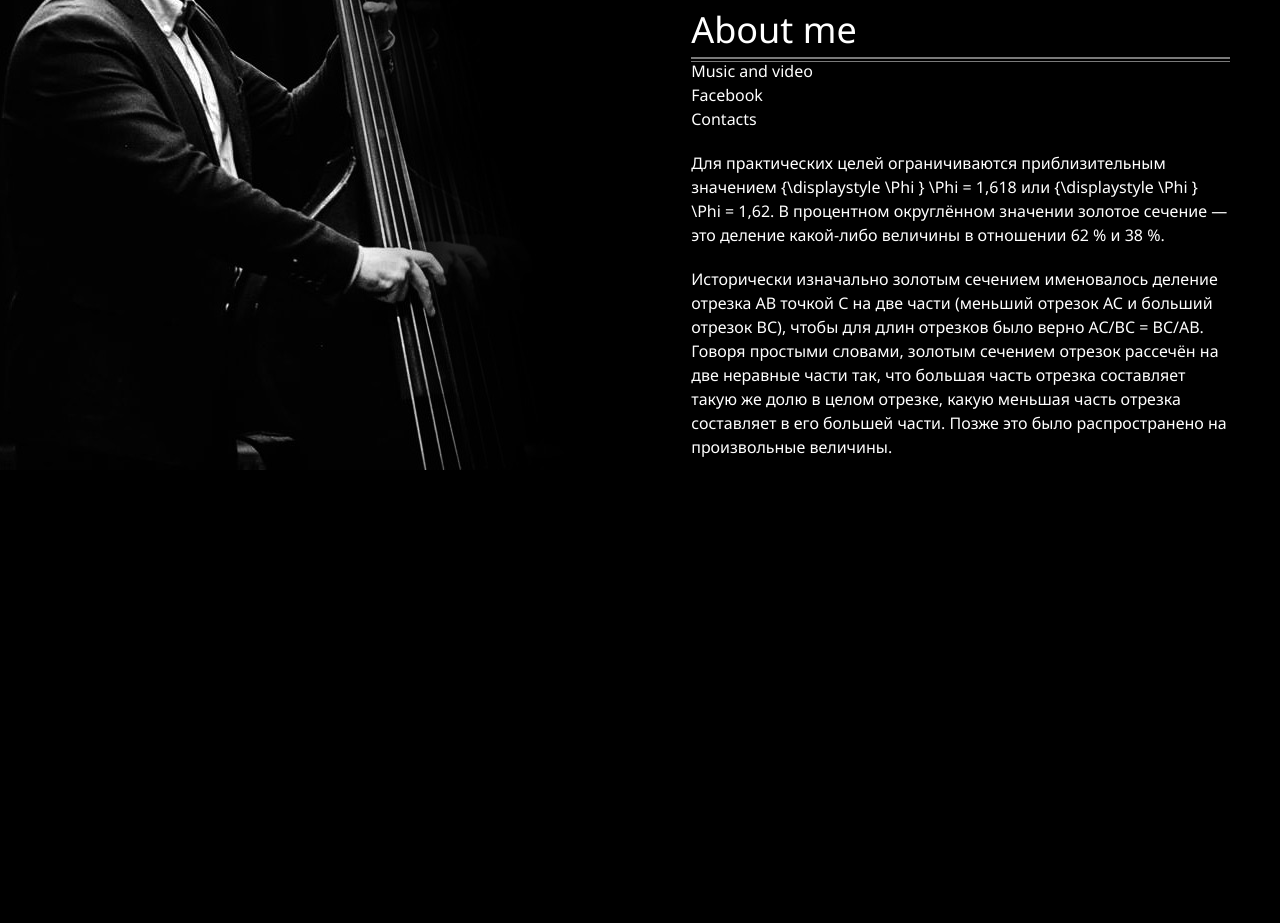
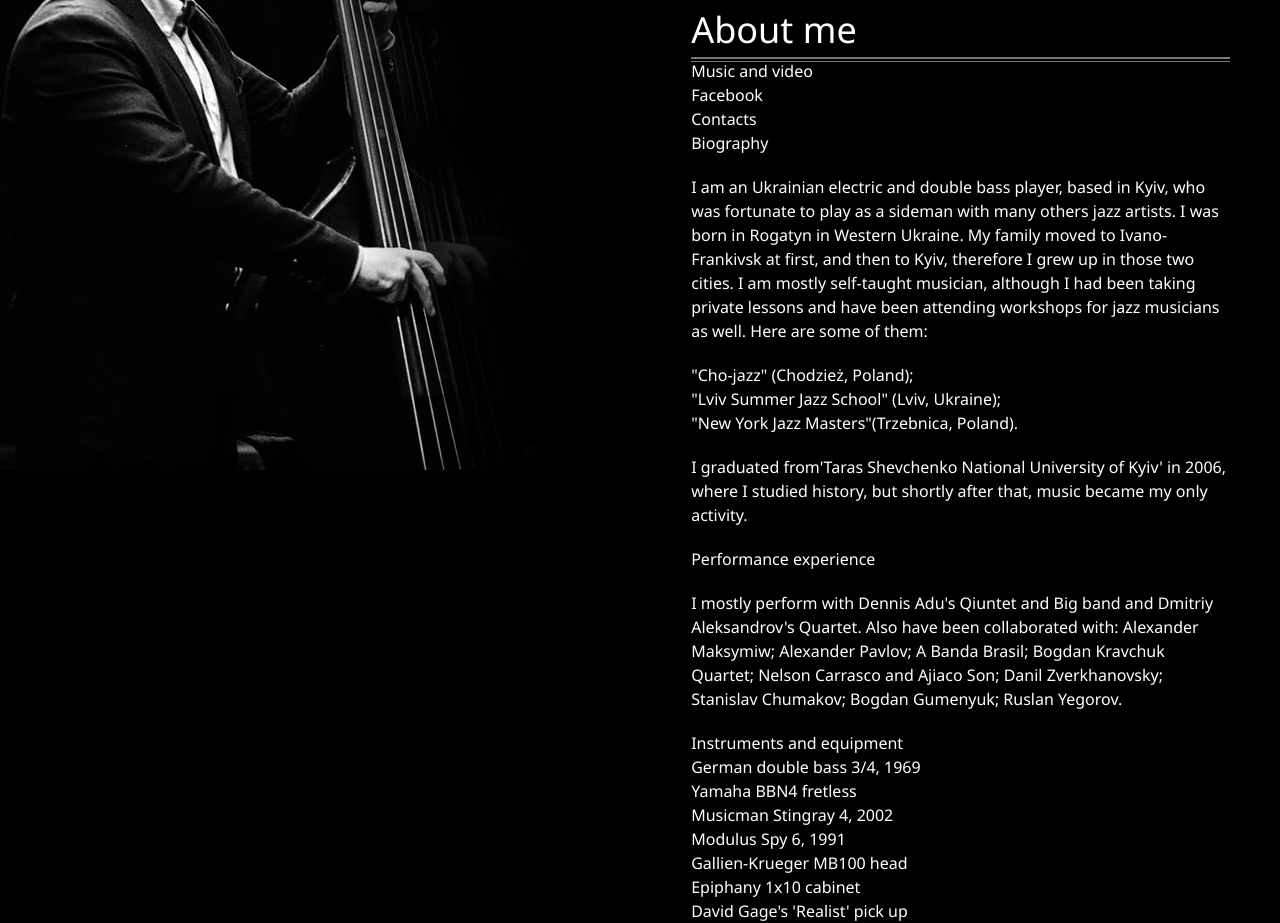
Before and after one commit to tyv/iemets.github.io, a plain HTML site: page about.html in a window 1280 px wide. Shown: the part 330-1253 px from the top of the page. Before the commit the page ends 800 px from the top, so only its background shows below. Drawn offline with Linux system fonts and the light colour scheme.

Commit message:
Add files via upload

```diff
--- a/about.html
+++ b/about.html
@@ -1,7 +1,7 @@
 <!DOCTYPE html>
 <html lang="en">
     <head>
-        <title>Oleksandr Iemets, the bass player official page.</title>
+        <title>Oleksandr Iemets, the bass player's official page.</title>
         <meta charset="utf-8">
         <link href="css/main.css" rel="stylesheet">
     </head>
@@ -15,7 +15,6 @@
             </h1>
         </header>
         <main class="main main_inner">
-
             <h2 class="page-title">About me</h2>
             <menu class="menu menu_inner">
                     <ul class="menu__list">
@@ -26,17 +25,44 @@
                         <li>
                             <a href="contacts.html" class="menu__link">Contacts</a>
                         </li>
+                    </ul>
             </menu>
-
             <article class="static-text">
+                <h1 class="article-heading biography">Biography</h1>
                     <p>
-                    Для практических целей ограничиваются приблизительным значением {\displaystyle \Phi } \Phi  = 1,618 или {\displaystyle \Phi } \Phi  = 1,62. В процентном округлённом значении золотое сечение — это деление какой-либо величины в отношении 62 % и 38 %.
+                        I am an Ukrainian electric and double bass player, based in Kyiv, who was fortunate
+                        to play as a sideman with many others jazz artists. I was born in Rogatyn in Western Ukraine.
+                        My family moved to Ivano-Frankivsk at first, and then to Kyiv, therefore I grew up in those
+                        two cities. I am mostly self-taught musician, although I had been taking private lessons and
+                        have been attending workshops for jazz musicians as well. Here are some of them:
+                        <ul class="workshoplist">
+                            <li class="worshoplist_item">"Cho-jazz" (Chodzież, Poland);</li>
+                            <li class="worshoplist_item">"Lviv Summer Jazz School" (Lviv, Ukraine);</li>
+                            <li class="worshoplist_item">"New York Jazz Masters"(Trzebnica, Poland).</li>
+                        </ul>
                     </p>
                     <p>
-                    Исторически изначально золотым сечением именовалось деление отрезка АВ точкой С на две части (меньший отрезок АС и больший отрезок ВС), чтобы для длин отрезков было верно AC/BC = BC/AВ. Говоря простыми словами, золотым сечением отрезок рассечён на две неравные части так, что большая часть отрезка составляет такую же долю в целом отрезке, какую меньшая часть отрезка составляет в его большей части. Позже это было распространено на произвольные величины.
+                        I graduated from'Taras Shevchenko National University of Kyiv' in 2006,
+                        where I studied history, but shortly after that, music became my only activity.
                     </p>
+                <h2 class="article-heading experience">Performance experience</h2>
+                    <p>
+                        I mostly perform with Dennis Adu's Qiuntet and Big band and Dmitriy Aleksandrov's
+                        Quartet. Also have been collaborated with: Alexander Maksymiw; Alexander Pavlov; A Banda Brasil;
+                        Bogdan Kravchuk Quartet; Nelson Carrasco and Ajiaco Son; Danil Zverkhanovsky; Stanislav Chumakov;
+                        Bogdan Gumenyuk; Ruslan Yegorov.
+                    </p>
+                <h3 class="article-heading equipment-heading">Instruments and equipment</h3>
+                    <ol class="equipmentlist">
+                        <li class="eqiupmentlist_item">German double bass 3/4, 1969</li>
+                        <li class="eqiupmentlist_item">Yamaha BBN4 fretless</li>
+                        <li class="eqiupmentlist_item">Musicman Stingray 4, 2002</li>
+                        <li class="eqiupmentlist_item">Modulus Spy 6, 1991</li>
+                        <li class="eqiupmentlist_item">Gallien-Krueger MB100 head</li>
+                        <li class="eqiupmentlist_item">Epiphany 1x10 cabinet</li>
+                        <li class="eqiupmentlist_item">David Gage's 'Realist' pick up</li>
+                    </ol>
             </article>
-
         </main>
     </body>
 </html>
--- /dev/null
+++ b/main.css
@@ -0,0 +1,140 @@
+@import url("https://fonts.googleapis.com/css?family=Noto+Sans:400,400i,700&amp;subset=cyrillic");
+@import url('./reset.css');
+@import url('./icons.css');
+
+
+/* Main styles START */
+    html, body {
+        height: 100%;
+        box-sizing: border-box;
+    }
+
+    body {
+        font: 16px/1.5 "Noto Sans", Helvetica, Arial, sans;
+        color: #fff;
+        background: #000 url("../i/oleksandr-iemets.jpg") no-repeat;
+        background-size: contain;
+        background-attachment: fixed;
+    }
+
+    .main_index {
+        margin-top: 100px
+    }
+
+    .main_inner {
+        margin-top: 75px
+    }
+
+    /* Page title styles START */
+        .page-title {
+            font-size: 36px;
+            line-height: 1.5;
+
+            position: relative;
+
+            border-bottom: 2px solid rgba(255,255,255,0.48);
+        }
+
+        .page-title::after {
+            position: absolute;
+            left: 0;
+            bottom: -5px;
+
+            width: 100%;
+            height: 1px;
+
+            background: rgba(255,255,255,0.48);
+
+            content: "";
+        }
+    /* Page title styles END */
+
+    /* Static text styles START */
+        .static-text p {
+            margin: 20px 0;
+        }
+        .article-heading{
+            font-size: 22px;
+            text-decoration: underline;
+        }
+        .workshoplist{
+            list-style: none;;
+
+        }
+        .worshoplist_item:before {
+            content:  "\2014";
+        }
+        .equipmentlist li{
+            list-style-type: none;
+            counter-increment: step-counter;
+        }
+        .eqiupmentlist_item::before{
+            content: counter(step-counter);
+            position: absolute;
+            transform: translateX(-300%);
+        }
+    /* Static text styles END */
+
+    /* Layout styles START */
+        .layout {
+            padding: 20vh 50px 50px 54%;
+        }
+    /* Layout styles END */
+
+    /* Header styles START */
+        .logo {
+            font-size: 72px;
+            font-weight: bold;
+            line-height: 1;
+
+
+            position: relative;
+            display: inline-block;
+
+            padding-top: 0.36em;
+            margin-left: -0.11em;
+        }
+
+        .logo__firstname {
+            position: absolute;
+            top: -0.34em;
+            right: 0;
+        }
+    /* Header styles END */
+
+    /* Menu styles START */
+        .menu__link {
+            color: #fff;
+            text-decoration: none;
+        }
+
+        .menu_main .menu__list_secondary {
+            margin-top: 75px;
+        }
+
+        .menu_main .menu__link {
+            font-size: 24px;
+            line-height: 1.9;
+
+            padding-bottom: 3px;
+
+            border-bottom: 1px solid rgba(255,255,255,0.48);
+
+            will-change: border-color;
+            -webkit-transition: border-color 0.3s ease-out;
+            -moz-transition: border-color 0.3s ease-out;
+            transition: border-color 0.3s ease-out;
+        }
+
+        .menu_main .menu__link:hover {
+            border-color: #fff;
+        }
+
+        .menu_main .menu__link .icon {
+            position: absolute;
+            width: 1.75em;
+
+            transform: translateX(-100%);
+        }
+    /* Menu styles END */
+/* Main styles END */
```
Lines whose indentation alone changed are shown as unchanged.
